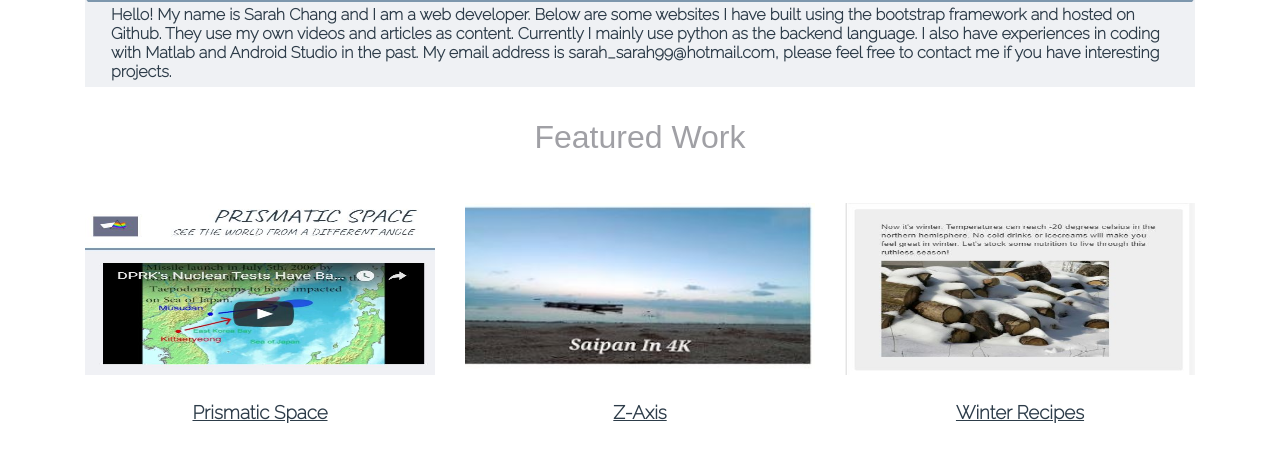
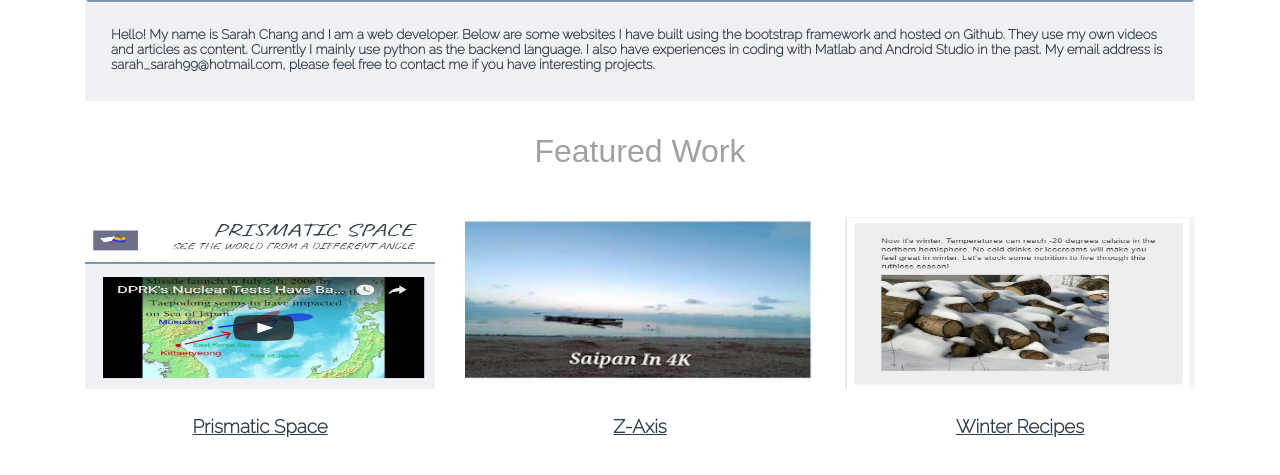
Before and after one commit to sarahchang2013/portfolio, a plain HTML site: page index.html in a window 1280 px wide. Shown: the part 69-544 px from the top of the page. Drawn offline with Linux system fonts and the light colour scheme.

Commit message:
section-h5-added
h5 tag is added to section

```diff
--- a/index.html
+++ b/index.html
@@ -21,8 +21,8 @@
 		</header>
 
 		<article class="col-12" id="blog">
-			<section id="intro">
-				Hello! My name is Sarah Chang and I am a web developer. Below are some websites I have built using the bootstrap framework and hosted on Github. They use my own videos and articles as content. Currently I mainly use python as the backend language. I also have experiences in coding with Matlab and Android Studio in the past. My email address is sarah_sarah99@hotmail.com, please feel free to contact me if you have interesting projects.
+			<section id="intro"><h5>
+				Hello! My name is Sarah Chang and I am a web developer. Below are some websites I have built using the bootstrap framework and hosted on Github. They use my own videos and articles as content. Currently I mainly use python as the backend language. I also have experiences in coding with Matlab and Android Studio in the past. My email address is sarah_sarah99@hotmail.com, please feel free to contact me if you have interesting projects.</h5>
 			</section>
 		</article>
 
```
